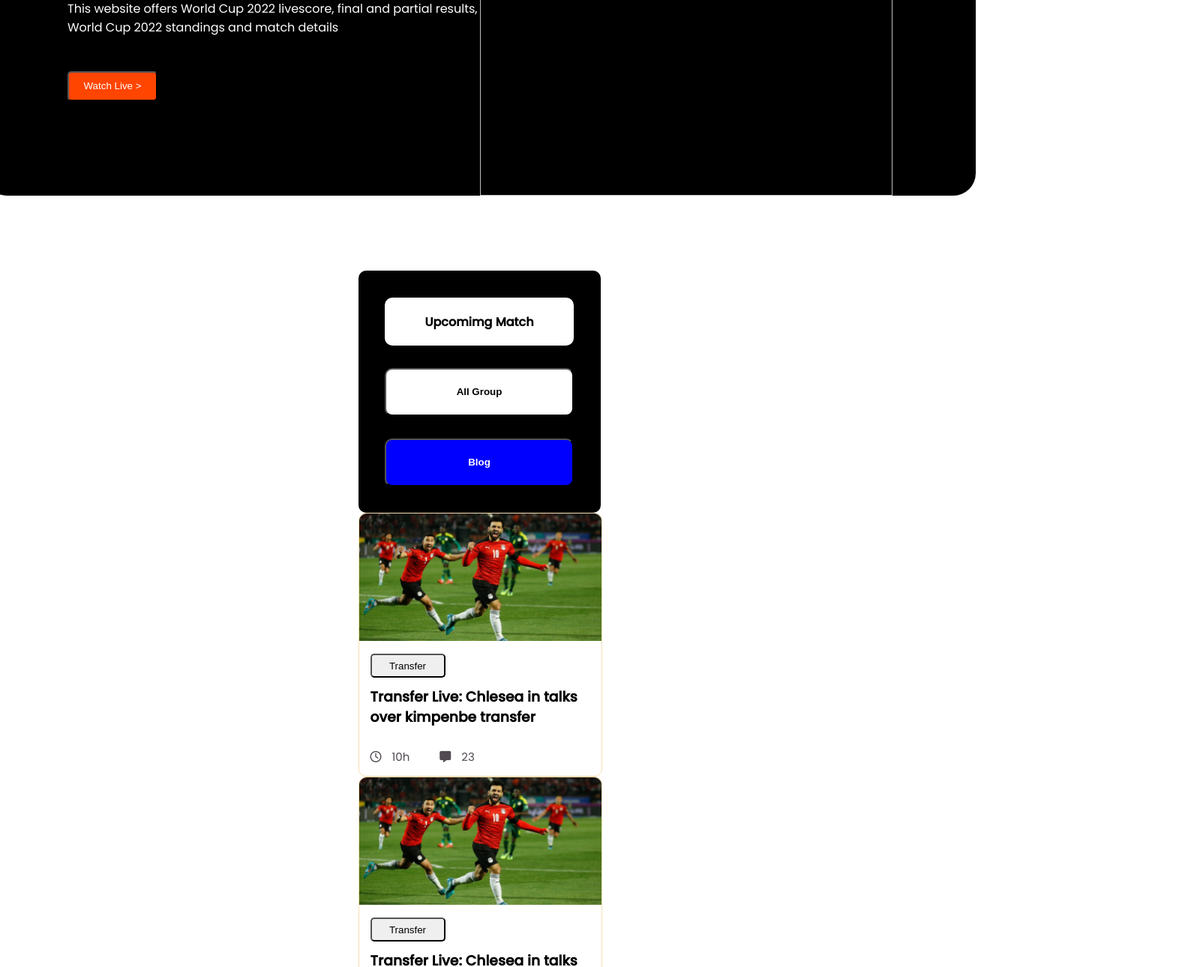
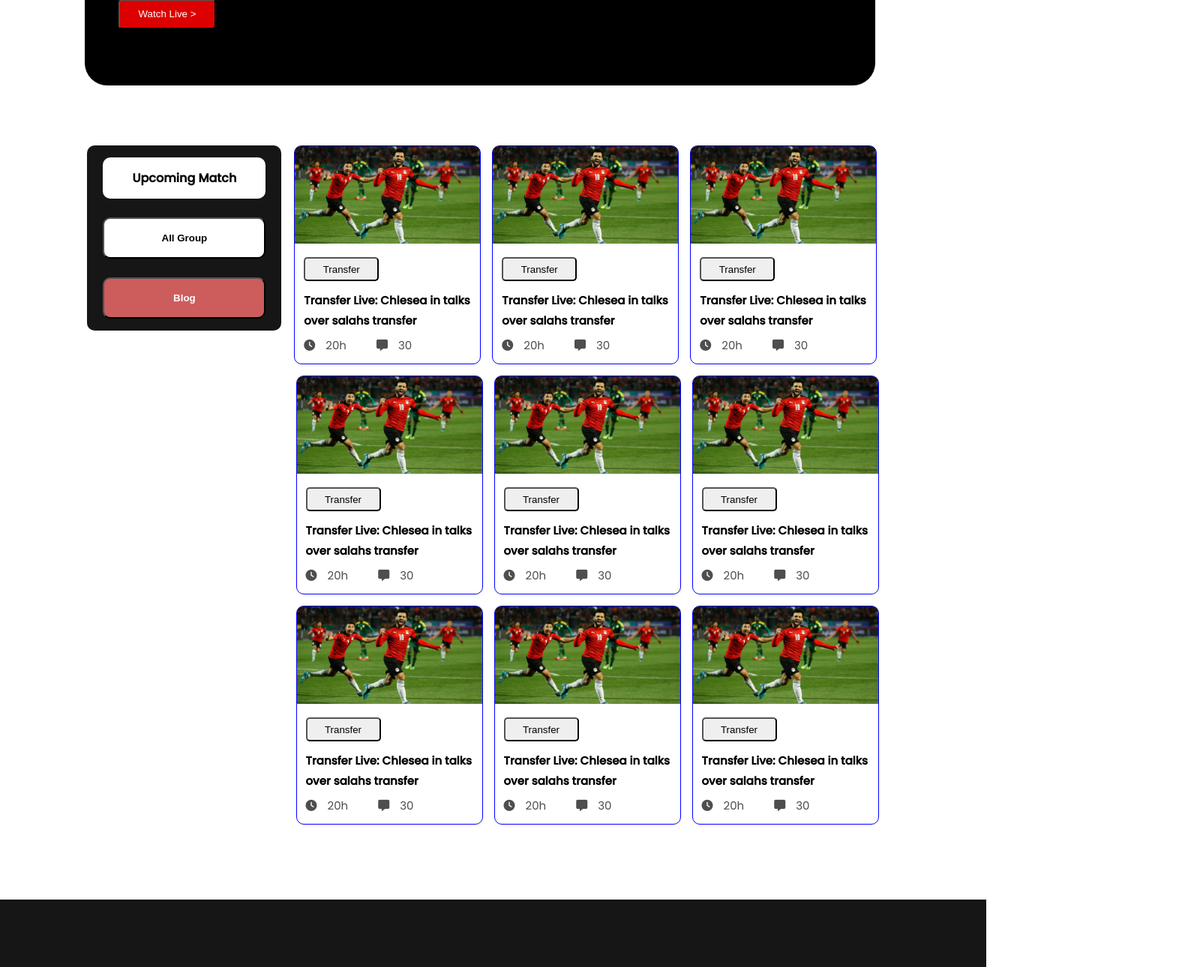
Before and after one commit to Imrantipu/world-cup-live-scores, a plain HTML site: page index.html in a window 1280 px wide. Shown: the part 423-1713 px from the top of the page at 75% size, 1592 px wide, since content can reach past the window. Drawn offline with Linux system fonts and the light colour scheme.

Commit message:
new changes

```diff
--- a/index.html
+++ b/index.html
@@ -2,245 +2,239 @@
 <html lang="en">
 
 <head>
-    <meta charset="UTF-8">
-    <meta http-equiv="X-UA-Compatible" content="IE=edge">
-    <meta name="viewport" content="width=device-width, initial-scale=1.0">
+    <meta charset="UTF-8" />
+    <meta http-equiv="X-UA-Compatible" content="IE=edge" />
+    <meta name="viewport" content="width=device-width, initial-scale=1.0" />
     <title>World cup live scores</title>
-    <link rel="preconnect" href="https://fonts.googleapis.com">
-    <link rel="preconnect" href="https://fonts.gstatic.com" crossorigin>
-    <link href="https://fonts.googleapis.com/css2?family=Poppins:wght@400;500&display=swap" rel="stylesheet">
+    <!-- fonts -->
     <script src="https://kit.fontawesome.com/4f9e708144.js" crossorigin="anonymous"></script>
-    <link rel="stylesheet" href="style.css">
+    <!-- stylesheet -->
+    <link rel="stylesheet" href="/style.css" />
 </head>
 
 <body>
     <main>
-        <!-- first block the greatest show -->
-        <section class="gretest-show-block">
-            <div class="the-gretest-show">
-                <h1>The Greatest </h1>
-                <h1>show on the </h1>
+        <!-- top section start -->
+        <section class="top-section">
+            <div class="top-show">
+                <h1>The Greatest</h1>
+                <h1>show on the</h1>
                 <h1>earth</h1>
-                <p>This website offers World Cup 2022 livescore, final and partial results, World Cup 2022 standings
-                    and
-                    match details </p>
-                <button class="button">Watch Live ></button>
+                <p>
+                    This website offers World Cup 2022 livescore, final and partial results, World Cup 2022 standings
+                    and match details.
+                </p>
+                <button class="button-style">Watch Live ></button>
             </div>
-            <div class="bacground-image">
-                <img src="/assets/Banner_Image-removebg-preview.png" alt="">
+            <div class="top-side-image">
+                <img src="/assets/Banner_Image-removebg-preview.png" alt="Marcello Picture" />
             </div>
+        </section>
+        <!-- top section end -->
 
-        </section>
-
+        <!-- middle section start -->
         <section class="container">
+            <div class="match-info">
                 <div class="upcoming-match">
-                <div class="upcoming-match1">
-                    <a href=""><span id="match"> Upcomimg Match</span></a>
+                    <a class="same-style" href="#"><span id="upcoming-match-style">Upcoming Match</span></a>
                 </div>
                 <div class="all-group">
-                    <button class="button1">All Group</button>
+                    <button class="group-style">All Group</button>
                 </div>
                 <div class="blog">
-                    <button class="button2">Blog</button>
+                    <button class="blog-style">Blog</button>
                 </div>
             </div>
             <div class="transfer">
-                <div class="transfer-imag">
-                    <img src="/assets/Blog Image.png" alt="">
-                    <button class="transfer-button">Transfer</button>
-                    <h3>Transfer Live: Chlesea in talks</h3>
-                    <h3>over kimpenbe transfer</h3>
+                <div class="transfer-style">
+                    <img src="/assets/Blog Image.png" alt=" Football player Salahs picture " />
+                    <button class="transfer-button-style">Transfer</button>
+                    <h4>Transfer Live: Chlesea in talks</h4>
+                    <h4>over salahs transfer</h4>
                 </div>
-                <div class="time-and-massage-icon">
-                    <div class="course-duration">
-                        <i class="fa-regular fa-clock"></i>
-                        10h
+                <div class="transfer-time">
+                    <div class="clock-style">
+                        <i class="fa-solid fa-clock"></i>
+                        20h
                     </div>
-                    <div class="message">
+                    <div class="message-style">
                         <i class="fa-solid fa-message"></i>
-                        23
+                        30
                     </div>
-
                 </div>
             </div>
             <div class="transfer">
-                <div class="transfer-imag">
-                    <img src="/assets/Blog Image.png" alt="">
-                    <button class="transfer-button">Transfer</button>
-                    <h3>Transfer Live: Chlesea in talks</h3>
-                    <h3>over kimpenbe transfer</h3>
+                <div class="transfer-style">
+                    <img src="/assets/Blog Image.png" alt=" Football player Salahs picture " />
+                    <button class="transfer-button-style">Transfer</button>
+                    <h4>Transfer Live: Chlesea in talks</h4>
+                    <h4>over salahs transfer</h4>
                 </div>
-                <div class="time-and-massage-icon">
-                    <div class="course-duration">
-                        <i class="fa-regular fa-clock"></i>
-                        10h
+                <div class="transfer-time">
+                    <div class="clock-style">
+                        <i class="fa-solid fa-clock"></i>
+                        20h
                     </div>
-                    <div class="message">
+                    <div class="message-style">
                         <i class="fa-solid fa-message"></i>
-                        23
+                        30
                     </div>
-
                 </div>
             </div>
             <div class="transfer">
-                <div class="transfer-imag">
-                    <img src="/assets/Blog Image.png" alt="">
-                    <button class="transfer-button">Transfer</button>
-                    <h3>Transfer Live: Chlesea in talks</h3>
-                    <h3>over kimpenbe transfer</h3>
+                <div class="transfer-style">
+                    <img src="/assets/Blog Image.png" alt=" Football player Salahs picture " />
+                    <button class="transfer-button-style">Transfer</button>
+                    <h4>Transfer Live: Chlesea in talks</h4>
+                    <h4>over salahs transfer</h4>
                 </div>
-                <div class="time-and-massage-icon">
-                    <div class="course-duration">
-                        <i class="fa-regular fa-clock"></i>
-                        10h
+                <div class="transfer-time">
+                    <div class="clock-style">
+                        <i class="fa-solid fa-clock"></i>
+                        20h
                     </div>
-                    <div class="message">
+                    <div class="message-style">
                         <i class="fa-solid fa-message"></i>
-                        23
+                        30
                     </div>
-
+                </div>
+            </div>
+        </section>
+        <!-- card part section start -->
+        <section>
+            <div class="cardPart">
+                <div class="transfer">
+                    <div class="transfer-style">
+                        <img src="/assets/Blog Image.png" alt=" Football player Salahs picture " />
+                        <button class="transfer-button-style">Transfer</button>
+                        <h4>Transfer Live: Chlesea in talks</h4>
+                        <h4>over salahs transfer</h4>
+                    </div>
+                    <div class="transfer-time">
+                        <div class="clock-style">
+                            <i class="fa-solid fa-clock"></i>
+                            20h
+                        </div>
+                        <div class="message-style">
+                            <i class="fa-solid fa-message"></i>
+                            30
+                        </div>
                     </div>
                 </div>
                 <div class="transfer">
-                <div class="transfer-imag">
-                    <img src="/assets/Blog Image.png" alt="">
-                    <button class="transfer-button">Transfer</button>
-                    <h3>Transfer Live: Chlesea in talks</h3>
-                    <h3>over kimpenbe transfer</h3>
+                    <div class="transfer-style">
+                        <img src="/assets/Blog Image.png" alt=" Football player Salahs picture " />
+                        <button class="transfer-button-style">Transfer</button>
+                        <h4>Transfer Live: Chlesea in talks</h4>
+                        <h4>over salahs transfer</h4>
                     </div>
-                <div class="time-and-massage-icon">
-                    <div class="course-duration">
-                        <i class="fa-regular fa-clock"></i>
-                        10h
+                    <div class="transfer-time">
+                        <div class="clock-style">
+                            <i class="fa-solid fa-clock"></i>
+                            20h
                         </div>
-                    <div class="message">
+                        <div class="message-style">
                             <i class="fa-solid fa-message"></i>
-                        23
+                            30
                         </div>
-
                     </div>
                 </div>
                 <div class="transfer">
-                <div class="transfer-imag">
-                    <img src="/assets/Blog Image.png" alt="">
-                    <button class="transfer-button">Transfer</button>
-                    <h3>Transfer Live: Chlesea in talks</h3>
-                    <h3>over kimpenbe transfer</h3>
+                    <div class="transfer-style">
+                        <img src="/assets/Blog Image.png" alt=" Football player Salahs picture " />
+                        <button class="transfer-button-style">Transfer</button>
+                        <h4>Transfer Live: Chlesea in talks</h4>
+                        <h4>over salahs transfer</h4>
                     </div>
-                <div class="time-and-massage-icon">
-                    <div class="course-duration">
-                        <i class="fa-regular fa-clock"></i>
-                        10h
+                    <div class="transfer-time">
+                        <div class="clock-style">
+                            <i class="fa-solid fa-clock"></i>
+                            20h
                         </div>
-                    <div class="message">
+                        <div class="message-style">
                             <i class="fa-solid fa-message"></i>
-                        23
+                            30
                         </div>
-
                     </div>
                 </div>
                 <div class="transfer">
-                <div class="transfer-imag">
-                    <img src="/assets/Blog Image.png" alt="">
-                    <button class="transfer-button">Transfer</button>
-                    <h3>Transfer Live: Chlesea in talks</h3>
-                    <h3>over kimpenbe transfer</h3>
+                    <div class="transfer-style">
+                        <img src="/assets/Blog Image.png" alt=" Football player Salahs picture " />
+                        <button class="transfer-button-style">Transfer</button>
+                        <h4>Transfer Live: Chlesea in talks</h4>
+                        <h4>over salahs transfer</h4>
                     </div>
-                <div class="time-and-massage-icon">
-                    <div class="course-duration">
-                        <i class="fa-regular fa-clock"></i>
-                        10h
+                    <div class="transfer-time">
+                        <div class="clock-style">
+                            <i class="fa-solid fa-clock"></i>
+                            20h
                         </div>
-                    <div class="message">
+                        <div class="message-style">
                             <i class="fa-solid fa-message"></i>
-                        23
+                            30
                         </div>
-
                     </div>
                 </div>
                 <div class="transfer">
-                <div class="transfer-imag">
-                    <img src="/assets/Blog Image.png" alt="">
-                    <button class="transfer-button">Transfer</button>
-                    <h3>Transfer Live: Chlesea in talks</h3>
-                    <h3>over kimpenbe transfer</h3>
+                    <div class="transfer-style">
+                        <img src="/assets/Blog Image.png" alt=" Football player Salahs picture " />
+                        <button class="transfer-button-style">Transfer</button>
+                        <h4>Transfer Live: Chlesea in talks</h4>
+                        <h4>over salahs transfer</h4>
                     </div>
-                <div class="time-and-massage-icon">
-                    <div class="course-duration">
-                        <i class="fa-regular fa-clock"></i>
-                        10h
+                    <div class="transfer-time">
+                        <div class="clock-style">
+                            <i class="fa-solid fa-clock"></i>
+                            20h
                         </div>
-                    <div class="message">
+                        <div class="message-style">
                             <i class="fa-solid fa-message"></i>
-                        23
+                            30
                         </div>
-
                     </div>
                 </div>
                 <div class="transfer">
-                <div class="transfer-imag">
-                    <img src="/assets/Blog Image.png" alt="">
-                    <button class="transfer-button">Transfer</button>
-                    <h3>Transfer Live: Chlesea in talks</h3>
-                    <h3>over kimpenbe transfer</h3>
+                    <div class="transfer-style">
+                        <img src="/assets/Blog Image.png" alt=" Football player Salahs picture " />
+                        <button class="transfer-button-style">Transfer</button>
+                        <h4>Transfer Live: Chlesea in talks</h4>
+                        <h4>over salahs transfer</h4>
                     </div>
-                <div class="time-and-massage-icon">
-                    <div class="course-duration">
-                        <i class="fa-regular fa-clock"></i>
-                        10h
+                    <div class="transfer-time">
+                        <div class="clock-style">
+                            <i class="fa-solid fa-clock"></i>
+                            20h
                         </div>
-                    <div class="message">
+                        <div class="message-style">
                             <i class="fa-solid fa-message"></i>
-                        23
-                    </div>
-
+                            30
                         </div>
                     </div>
-            <div class="transfer">
-                <div class="transfer-imag">
-                    <img src="/assets/Blog Image.png" alt="">
-                    <button class="transfer-button">Transfer</button>
-                    <h3>Transfer Live: Chlesea in talks</h3>
-                    <h3>over kimpenbe transfer</h3>
-                </div>
-                <div class="time-and-massage-icon">
-                    <div class="course-duration">
-                        <i class="fa-regular fa-clock"></i>
-                        10h
-                    </div>
-                    <div class="message">
-                        <i class="fa-solid fa-message"></i>
-                        23
-                    </div>
-
                 </div>
             </div>
+        </section>
+        <!-- card part section end -->
 
+        <!-- middle section end -->
 
-        </section>
         <!-- footer start -->
         <footer class="footer-style">
-            <h2>Goal</h2>
-            <hr>
-            <div class="contact-us-style-start">
-                <div class="contact-us">
-                    <div> Contact Us</div>
-                    <div>Tearms of Service</div>
+            <h3 class="h3-style">Goal</h3>
+            <hr />
+            <div class="contact-style">
+                <div class="contact-description">
+                    <div>Contact Us</div>
+                    <div>Terms of Service</div>
                     <div>Privacy Policy</div>
                     <div>Privacy Settings</div>
                     <div>Goal App</div>
                     <div>Goal Live</div>
                 </div>
-
-
             </div>
-
-
         </footer>
 
-
+        <!-- footer end -->
     </main>
-
 </body>
 
 </html>
--- a/style.css
+++ b/style.css
@@ -1,172 +1,189 @@
-/* common-style or utilities*/
+/* font */
+@import url("https://fonts.googleapis.com/css2?family=Poppins:wght@400;500&display=swap");
+
+/* common-style or utilities */
 body {
     font-family: "Poppins", sans-serif;
-    background-color: white;
+    background-color: #ffffff;
 }
 
 main {
     display: flex;
     align-items: center;
     flex-direction: column;
-
 }
 
-.gretest-show-block {
+/* top section style */
+.top-section {
     background-color: black;
-    width: 1322px;
-    height: 646px;
+    width: 1054px;
+    height: 500px;
     border-radius: 30px;
-    margin-top: 30px;
+    margin-top: 29px;
     display: flex;
 }
 
-.the-gretest-show {
-    margin-top: 120px;
-    margin-left: 111px;
-    width: 550px;
-    height: 485px;
+.top-show {
+    margin-top: 50px;
+    margin-left: 45px;
+    width: 465px;
+    height: 450px;
 }
 
 h1 {
-    color: white;
+    color: #ffffff;
     font-size: 70px;
     font-weight: 700;
     line-height: 15%;
 }
 
 p {
-    color: white;
-    font-weight: 400;
-    font-size: 16px;
+    color: #ffffff;
+    font-size: 14px;
+    font-weight: 300;
 }
 
-.button {
-    background-color: orangered;
-    margin-top: 30px;
+.button-style {
+    background-color: #dd0000;
+    border-radius: 5px;
+    margin-top: 15px;
+    width: 130px;
     height: 40px;
-    width: 120px;
-    border-radius: 5px;
     color: white;
 }
 
-.bacground-image {}
-
-.bacground-image img {
-    height: 586px;
-    margin-top: 60px;
-    width: 550px;
+.top-side-image img {
+    margin-top: 25px;
+    height: 475px;
+    width: 450px;
 }
 
-/* second block started */
-/* upcoming match block started */
+/* top section style end */
+
+/* left midle section style start */
 .container {
     margin-top: 80px;
+    display: grid;
+    grid-template-columns: 25% repeat(3, 1fr);
+    gap: 15px;
+}
 
+/* ---------------------------------------- */
+/* .container_2 {
+  margin-left: 286px;
+} */
+.cardPart {
+    display: grid;
+    grid-template-columns: repeat(3, 1fr);
+    margin-top: 15px;
+    margin-left: 286px;
+    /* grid-column-gap: 24px; */
+    gap: 15px;
+}
+
+/* ------------------------------------------- */
+.match-info {
+    width: 259px;
+    height: 247px;
+    background-color: #161616;
+    border-radius: 10px;
+    display: flex;
+    align-items: center;
+    justify-content: center;
+    flex-direction: column;
+    /* margin-top: 15px; */
+    margin: 0 auto;
+    padding: 0 !important;
+    /* overflow: scroll; */
 }
 
 .upcoming-match {
-    width: 323px;
-    height: 323px;
-    background-color: black;
+    background-color: white;
+    width: 217px;
+    height: 55px;
     border-radius: 10px;
-    display: flex;
-    align-items: center;
-    flex-direction: column;
-    margin-top: 20px;
-
-    justify-content: center;
-
 }
 
-.upcoming-match1 {
-    width: 252px;
-    height: 64px;
-    background-color: white;
-    border-radius: 10px;
-
+.upcoming-match a {
+    text-decoration: none;
 }
 
-.upcoming-match1 a {
-    text-decoration: none;
-
-}
-
-#match {
+#upcoming-match-style {
     color: black;
     display: flex;
     align-items: center;
     justify-content: center;
-    margin-top: 20px;
+    margin-top: 15px;
     font-weight: 600;
 }
 
-.button1 {
-    width: 252px;
-    height: 64px;
+.group-style {
     background-color: white;
+    width: 217px;
+    height: 55px;
     border-radius: 10px;
-    margin-top: 30px;
+    margin-top: 25px;
     font-weight: 800;
 }
 
-.button2 {
-    width: 252px;
-    height: 64px;
+.blog-style {
+    background-color: indianred;
+    width: 217px;
+    height: 55px;
     border-radius: 10px;
-    margin-top: 30px;
+    margin-top: 25px;
     font-weight: 800;
     color: white;
-    background-color: blue;
 }
 
-/* upcoming match block end */
+/* left middle section style end */
+/* right middle section style start */
 .transfer {
-    width: 323px;
-    height: 350px;
+    width: 247px;
+    height: 290px;
     border-radius: 10px;
-    border: 1px solid wheat;
+    border: 1px solid blue;
 }
 
-.transfer-imag img {
-    width: 323px;
-    height: 170px;
+.transfer-style img {
+    width: 247px;
+    height: 130px;
 }
 
-.transfer-button {
+.transfer-button-style {
     width: 100px;
     height: 32px;
     border-radius: 5px;
-    margin-top: 10px;
-    margin-left: 15px;
+    margin-top: 11px;
+    margin-left: 12px;
 }
 
-h3 {
-    margin-top: 25px;
-    margin-left: 15px;
-    line-height: 10%;
+h4 {
+    font-size: 15px;
+    margin-top: 24px;
+    margin-left: 12px;
+    line-height: 20%;
 }
 
-.time-and-massage-icon {
+.transfer-time {
     display: flex;
-    margin-top: 40px;
-    margin-left: 15px;
-
+    margin-top: 20px;
+    margin-left: 12px;
 }
 
-.course-duration {
-    color: rgb(80, 74, 80);
+.clock-style {
+    color: rgb(79, 78, 78);
     border-radius: 5px;
     font-size: 15px;
-
 }
 
 .fa-clock {
     margin-right: 10px;
 }
 
-.message {
+.message-style {
     margin-left: 40px;
-    color: rgb(80, 74, 80);
+    color: rgb(79, 78, 78);
     border-radius: 5px;
     font-size: 15px;
 }
@@ -175,38 +192,42 @@ h3 {
     margin-right: 10px;
 }
 
-/* footer strat  */
-
-.footer-style {
-    width: 1903px;
-    height: 444px;
-    background-color: black;
+/* right middle section style end */
+/* footer style start */
+footer {
+    background-color: #161616;
+    width: 1350px;
+    height: 300px;
     margin-top: 100px;
 }
 
-h2 {
-    color: white;
+.h3-style {
+    color: #ffffff;
     text-align: center;
-    margin-top: 140px;
+    margin-top: 100px;
 }
 
 hr {
-    width: 1300px;
+    border: 1px solid rgba(255, 255, 255, 0.1);
     align-items: center;
-    margin-top: 62px;
+    width: 1000px;
+    margin-top: 22px;
 }
 
-.contact-us-style-start {
+.contact-style {
     display: flex;
     justify-content: center;
-    color: rgb(80, 74, 80);
+    /* width:990px; */
+    color: #b9b9b9;
     padding: 15px;
 }
 
-.contact-us {
+.contact-description {
     display: flex;
     flex-direction: row;
     align-items: center;
-    width: 1250px;
+    width: 990px;
     justify-content: space-evenly;
 }
+
+/* footer style end */
```
Lines whose indentation alone changed are shown as unchanged.
